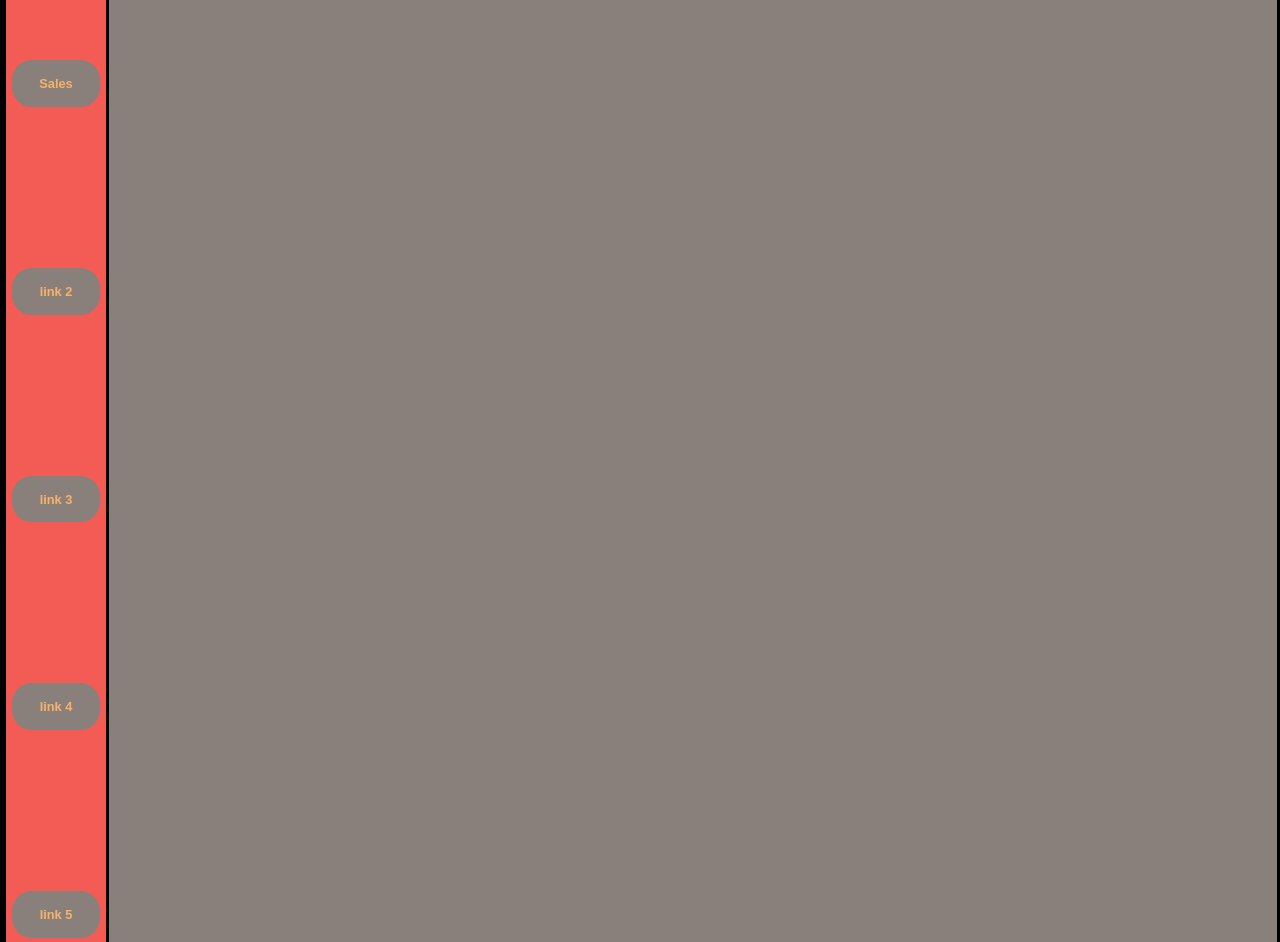
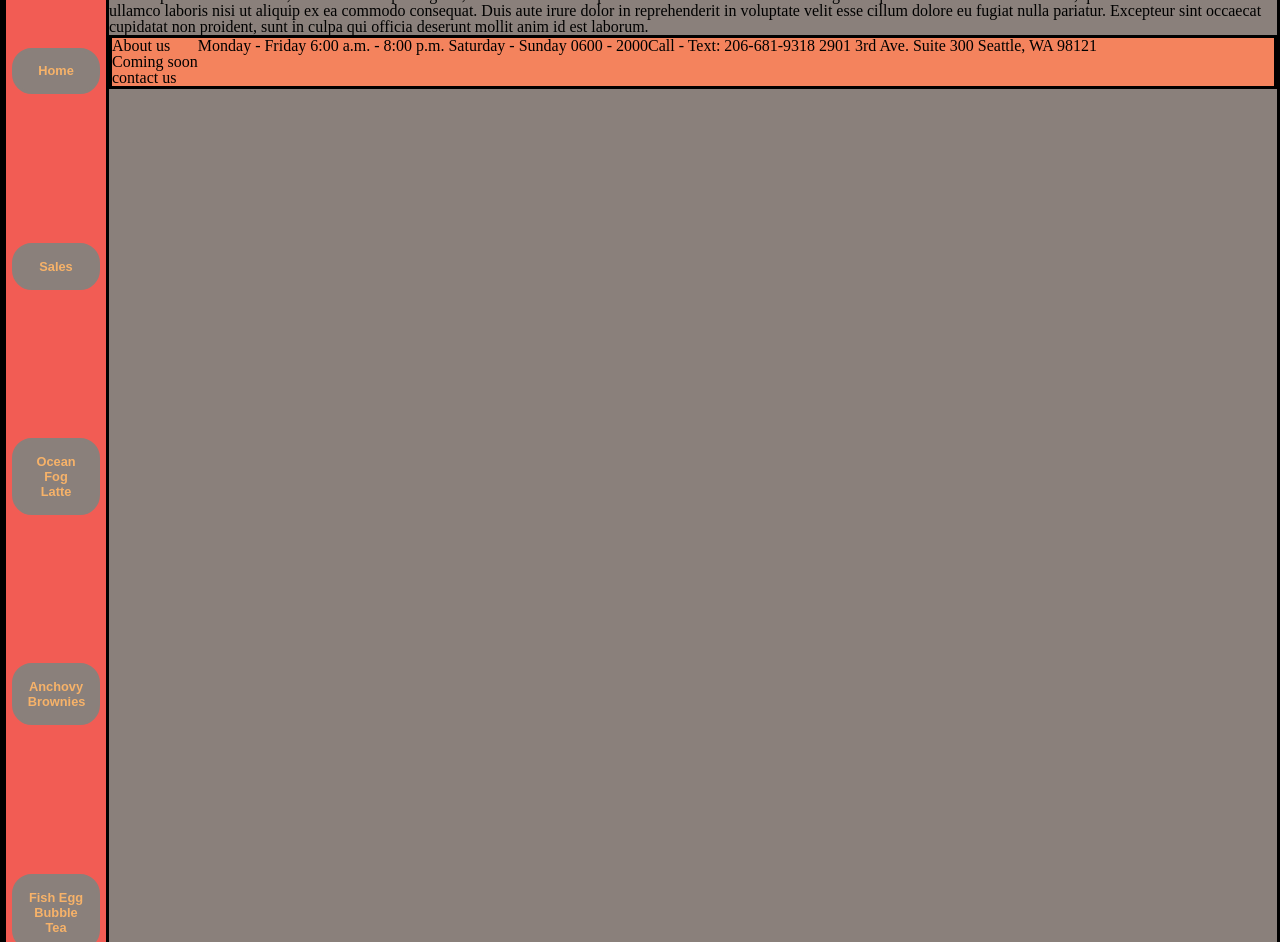
Before and after one commit to heckerdavid/cookie-stand, a plain HTML site: page html/index.html in a window 1280 px wide. Shown: the part 107-1049 px from the top of the page. Drawn offline with Linux system fonts and the light colour scheme.

Commit message:
Fixed sidebar display issue.

```diff
--- a/css/style.css
+++ b/css/style.css
@@ -23,7 +23,7 @@ nav ul {
 }
 body {
   border: solid black;
-  /* display: flex; */
+  display: flex;
   /* justify-content: center; */
   background-color:hsl(21, 6%, 51%);
   /* flex-direction: row; */
--- a/html/index.html
+++ b/html/index.html
@@ -9,15 +9,20 @@
   <link rel="stylesheet" href="/css/style.css">
 </head>
 <body>
+  <div>
+
     <nav>
       <ul>
+        <li><button><a href="index.html">Home</a></button></li>
         <li><button><a href="sales.html">Sales</a></button></li>
-      <li><button>link 2</button></li>
-      <li><button>link 3</button></li>
-      <li><button>link 4</button></li>
-      <li><button>link 5</button></li>
+        <li><button>Ocean Fog Latte</button></li>
+        <li><button>Anchovy Brownies</button></li>
+        <li><button>Fish Egg Bubble Tea</button></li>
       </ul>
     </nav>
+  </div>
+  <div>
+
     <header>
       <div>
         <img src="/img/salmon.png" alt="Salmon Logo">
@@ -51,5 +56,6 @@
 
     </footer>
 
+  </div>
   </body>
   </html>
```
Lines whose indentation alone changed are shown as unchanged.
